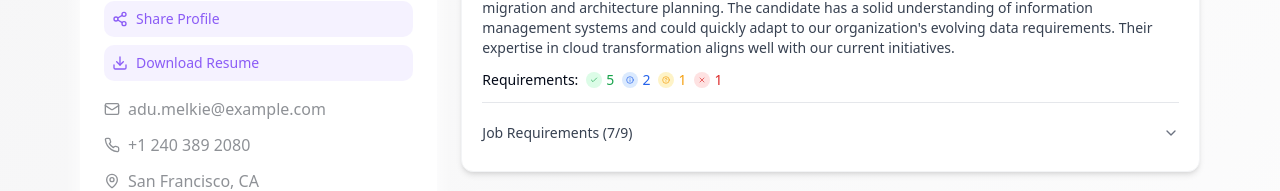
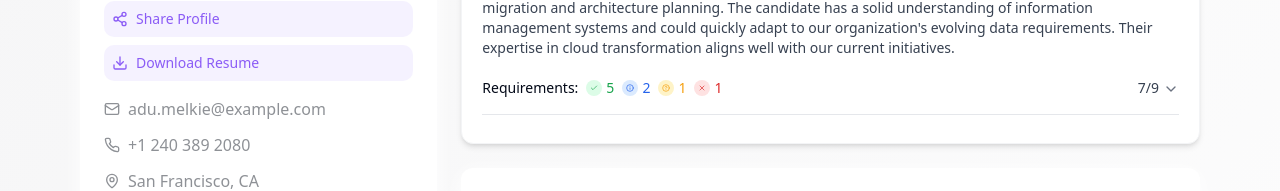
Before and after one commit to Jacobclaerhout/ai-candidate-display, a React (Vite) app: page / in a window 1280 px wide. Shown: the part 127-318 px from the top of the page. Built offline with nearby package versions, Linux system fonts and the light colour scheme.

Commit message:
Make requirements clickable
Make the requirement summary clickable to open the collapsible section.

```diff
--- a/src/components/ResumeAnalysis.tsx
+++ b/src/components/ResumeAnalysis.tsx
@@ -162,8 +162,12 @@ const ResumeAnalysis = ({
 
         <p className="text-gray-700 mb-3 text-sm">{analysis}</p>
 
-        {/* Summary of requirements */}
-        <div className="flex items-center gap-2 mb-3 text-sm">
+        {/* Collapsible requirements section */}
+        <Collapsible open={isOpen} onOpenChange={setIsOpen}>
+          <CollapsibleTrigger className="w-full">
+            {/* Summary of requirements as clickable trigger */}
+            <div className="flex items-center justify-between py-2">
+              <div className="flex items-center gap-2 text-sm">
                 <span className="font-medium">Requirements:</span>
                 <span className="text-green-600 flex items-center gap-1">
                   <div className="w-4 h-4 rounded-full bg-green-100 flex items-center justify-center">
@@ -190,19 +194,18 @@ const ResumeAnalysis = ({
                   {notMetCount}
                 </span>
               </div>
+              <div className="text-sm font-medium text-gray-700">
+                {metCount + inferredCount}/{totalRequirements}
+                {isOpen ? (
+                  <ChevronUp className="inline-block ml-1 w-4 h-4 text-gray-500" />
+                ) : (
+                  <ChevronDown className="inline-block ml-1 w-4 h-4 text-gray-500" />
+                )}
+              </div>
+            </div>
+          </CollapsibleTrigger>
 
-        <Separator className="my-3 bg-gray-200" />
-
-        {/* Collapsible requirements section */}
-        <Collapsible open={isOpen} onOpenChange={setIsOpen}>
-          <CollapsibleTrigger className="flex items-center justify-between w-full py-2 text-sm font-medium text-gray-700 hover:text-gray-900 transition-colors">
-            <span>Job Requirements ({metCount + inferredCount}/{totalRequirements})</span>
-            {isOpen ? (
-              <ChevronUp className="w-4 h-4 text-gray-500" />
-            ) : (
-              <ChevronDown className="w-4 h-4 text-gray-500" />
-            )}
-          </CollapsibleTrigger>
+          <Separator className="my-2 bg-gray-200" />
 
           <CollapsibleContent className="space-y-4 pt-2">
             {requirements.map((requirement) => (
```
Lines whose indentation alone changed are shown as unchanged.
